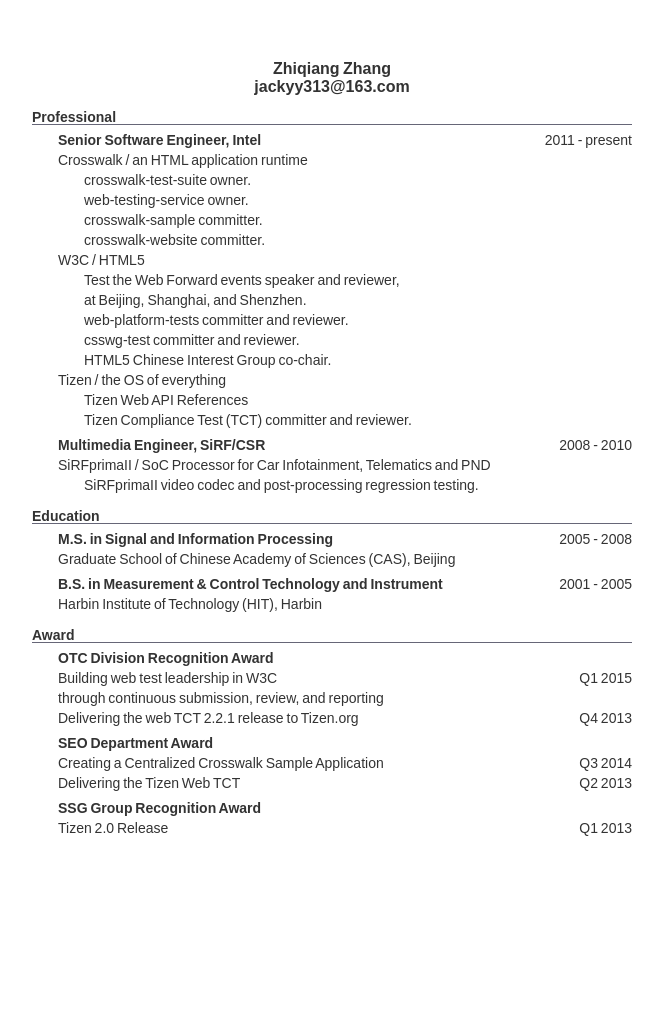
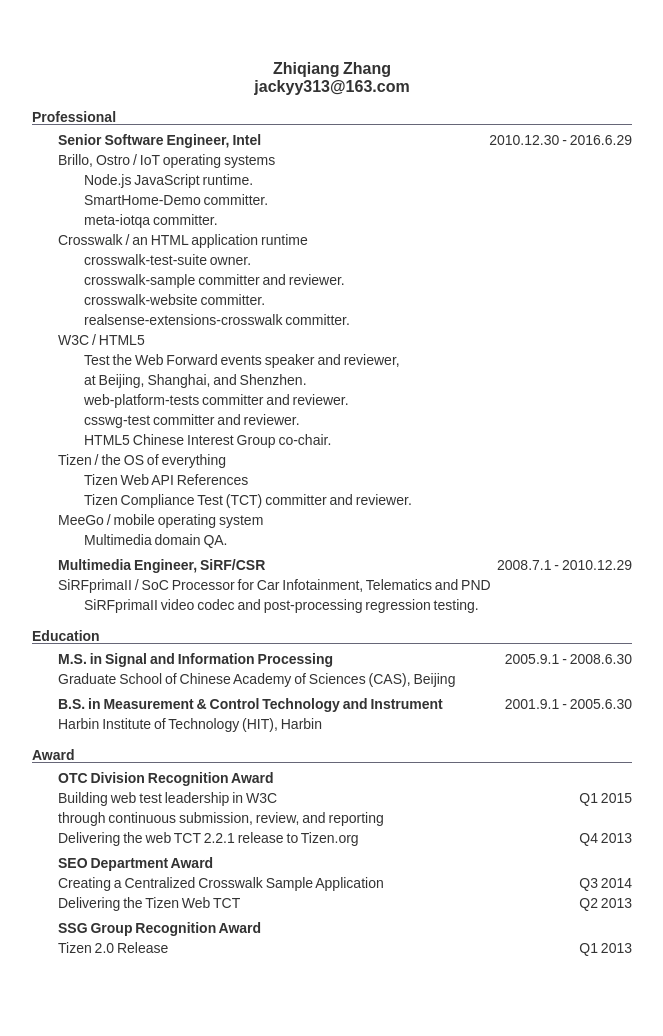
Before and after one commit to shuixin222/zqzhang.github.io, a Jekyll site: the page resume/index.html, which Jekyll copies as it is, in a window 1280 px wide. Shown: the whole page, without its empty margins (308-971 px from the left). Built offline with Jekyll 4.4.1, drawn with Linux system fonts in a browser that asks for light colours; before the commit the page ends 916 px from its top, so only the background shows below that.

Commit message:
Update resume

```diff
--- a/resume/index.html
+++ b/resume/index.html
@@ -4,7 +4,7 @@
 <title>Zhiqiang Zhang - Resume</title>
 
 <meta name="description" content="Resume for Zhiqiang Zhang">
-<meta name="updatedate" content="20151224">
+<meta name="updatedate" content="20160523">
 <meta name="Author" content="Zhiqiang Zhang" href="mailto:jackyy313@163.com">
 
 <meta name="viewport" content="width=device-width, initial-scale=1.0, maximum-scale=1.0">
@@ -86,18 +86,26 @@
       <div class="big">Professional</div>
       <div class="middle">
         <div class="samelinealignleft">Senior Software Engineer, Intel</div>
-        <div class="samelinealignright">2011 - present</div>
+        <div class="samelinealignright">2010.12.30 - 2016.6.29</div>
         <div style="clear:both"></div>
+      </div>
+      <div class="small">
+        Brillo, Ostro / IoT operating systems
+      </div>
+      <div class="tiny">
+        <a href="https://nodejs.org/en/docs/">Node.js JavaScript runtime.</a><br>
+        <a href="https://github.com/01org/SmartHome-Demo/graphs/contributors">SmartHome-Demo committer.</a><br>
+        <a href="https://github.com/ostroproject/meta-iotqa/graphs/contributors">meta-iotqa committer.</a><br>
       </div>
       <div class="small">
         Crosswalk / an HTML application runtime
       </div>
       <div class="tiny">
         <a href="https://github.com/crosswalk-project/crosswalk-test-suite/blob/master/OWNERS">crosswalk-test-suite owner.</a><br>
-        <a href="https://github.com/crosswalk-project/web-testing-service/blob/master/OWNERS">web-testing-service owner.</a><br>
-        <a href="https://github.com/crosswalk-project/crosswalk-samples/graphs/contributors">crosswalk-sample committer.</a><br>
+        <a href="https://github.com/crosswalk-project/crosswalk-samples/graphs/contributors">crosswalk-sample committer and reviewer.</a><br>
         <a href="https://github.com/crosswalk-project/crosswalk-website/graphs/contributors">crosswalk-website committer.</a><br>
-        </div>
+        <a href="https://github.com/crosswalk-project/realsense-extensions-crosswalk/graphs/contributors">realsense-extensions-crosswalk committer.</a><br>
+      </div>
       <div class="small">
         W3C / HTML5
       </div>
@@ -117,9 +125,15 @@
         <a href="https://developer.tizen.org/dev-guide/2.2.1/org.tizen.web.appprogramming/html/api_reference/api_reference.htm">Tizen Web API References</a><br>
         <a href="https://source.tizen.org/compliance/compliance-tests">Tizen Compliance Test (TCT) committer and reviewer.</a><br>
       </div>
+      <div class="small">
+        MeeGo / mobile operating system
+      </div>
+      <div class="tiny">
+        <a href="https://en.wikipedia.org/wiki/MeeGo">Multimedia domain QA.</a><br>
+      </div>
       <div class="middle">
         <div class="samelinealignleft">Multimedia Engineer, SiRF/CSR</div>
-        <div class="samelinealignright">2008 - 2010</div>
+        <div class="samelinealignright">2008.7.1 - 2010.12.29</div>
         <div style="clear:both"></div>
       </div>
       <div class="small">
@@ -135,13 +149,13 @@
       <div class="big">Education</div>
       <div class="middle">
         <div class="samelinealignleft">M.S. in Signal and Information Processing</div>
-        <div class="samelinealignright">2005 - 2008</div>
+        <div class="samelinealignright">2005.9.1 - 2008.6.30</div>
         <div style="clear:both"></div>
       </div>
       <div class="small">Graduate School of Chinese Academy of Sciences (CAS), Beijing</div>
       <div class="middle">
         <div class="samelinealignleft">B.S. in Measurement & Control Technology and Instrument</div>
-        <div class="samelinealignright">2001 - 2005</div>
+        <div class="samelinealignright">2001.9.1 - 2005.6.30</div>
         <div style="clear:both"></div>
       </div>
       <div class="small">Harbin Institute of Technology (HIT), Harbin</div>
```
